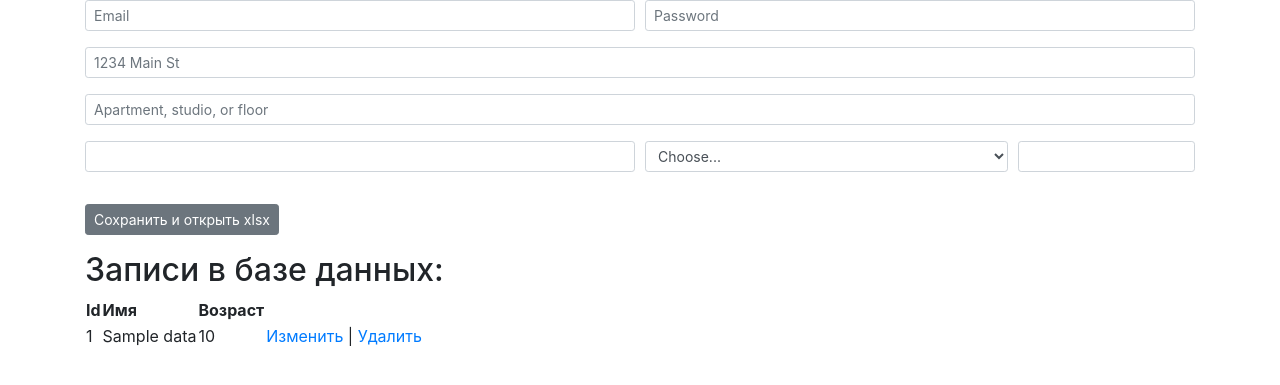
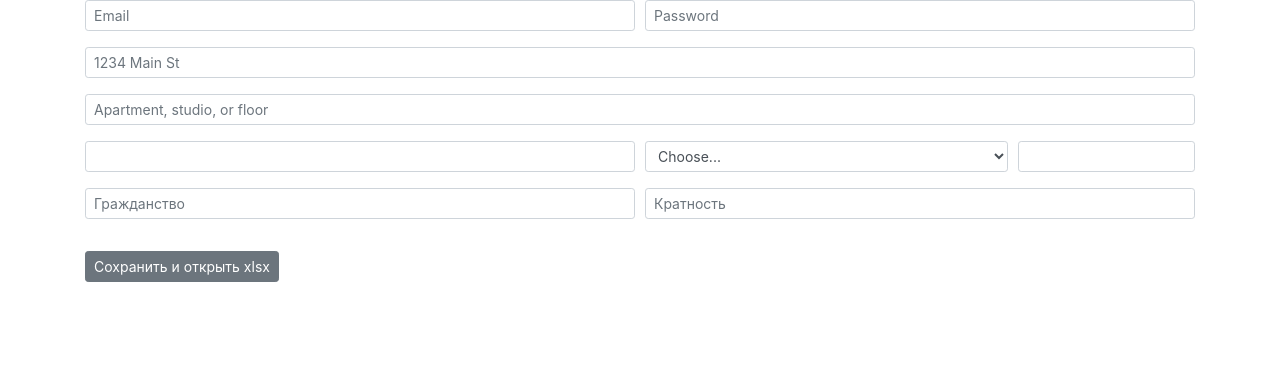
Before and after one commit to Nekr137/visa_app, a Django app: page / in a window 1280 px wide. Shown: the top 385 px of the page. Run offline with Django 3.2, Linux system fonts and the light colour scheme; tables that the repository leaves empty hold one stand-in row (values such as "Sample post"); some libraries are stand-ins or nearby versions.

Commit message:
Вроде, работают миграции. (добавил grazhdanstvo, kratnost)

```diff
--- a/app/models.py
+++ b/app/models.py
@@ -3,5 +3,7 @@ from django.db import models
 
 # таблица app_data
 class Data(models.Model):
-    name = models.CharField(max_length=21)
-    age = models.IntegerField()
+    # name = models.CharField(max_length=21)
+    # age = models.IntegerField()
+    grazhdanstvo = models.CharField(max_length=30)
+    kratnost = models.CharField(max_length=30)
--- a/app/views.py
+++ b/app/views.py
@@ -15,8 +15,8 @@ def index(request):
 def create(request):
     if request.method == "POST":
         tom = Data()
-        tom.name = request.POST.get("name")
-        tom.age = request.POST.get("age")
+        tom.grazhdanstvo = request.POST.get("grazhdanstvo")
+        tom.kratnost = request.POST.get("kratnost")
         tom.save()
     return HttpResponseRedirect("/")
 
--- a/templates/index.html
+++ b/templates/index.html
@@ -7,19 +7,8 @@
     <link rel="stylesheet" href="{% static '/css/bootstrap.min.css'%}" type="text/css">
 </head>
 <body class="container">
-    <!--<form method="POST" action="create/" class="form-horizontal">-->
-        <!---->
-        <!--<div class="input-group">-->
-            <!--<input type="text" aria-label="First name" class="form-control-sm" name="name">-->
-            <!--<input type="text" aria-label="Last name" class="form-control-sm" name="age">-->
-            <!--<input type="submit" class="btn btn-outline-dark btn-sm" value="Сохранить" >-->
-        <!--</div>-->
 
-    <!--</form>-->
-
-
-
-    <form>
+    <form action="\create" method="post">
         {% csrf_token %}
         <div class="form-row">
             <div class="form-group col-md-6 ">
@@ -49,27 +38,18 @@
                 <input type="text" class="form-control form-control-sm" id="inputZip">
             </div>
         </div>
+
+        <div class="form-row">
+            <div class="form-group col-md-6">
+                <input type="text" class="form-control form-control-sm" name="grazhdanstvo" placeholder="Гражданство">
+            </div>
+            <div class="form-group col-md-6">
+                <input type="text" class="form-control form-control-sm" name="kratnost" placeholder="Кратность">
+            </div>
+        </div>
         <div class="form-group">
         </div>
             <button type="submit" class="btn btn-secondary btn-sm"> Сохранить и открыть xlsx </button>
     </form>
-
-
-    <p></p><p></p><p></p>
-
-    {% if records.count > 0 %}
-    <h2>Записи в базе данных:</h2>
-    <table>
-        <thead><th>Id</th><th>Имя</th><th>Возраст</th><th></th></thead>
-        {% for record in records %}
-        <tr>
-            <td>{{ record.id }}</td>
-            <td>{{ record.name }}</td>
-            <td>{{ record.age }}</td>
-            <td><a href="edit/{{record.id}}">Изменить</a> | <a href="delete/{{record.id}}">Удалить</a></td>
-        </tr>
-        {% endfor %}
-    </table>
-    {% endif %}
 </body>
 </html>
```
Also changed, not shown: app/migrations/0003_auto_20190201_1332.py (added). Lines whose indentation alone changed are shown as unchanged.
